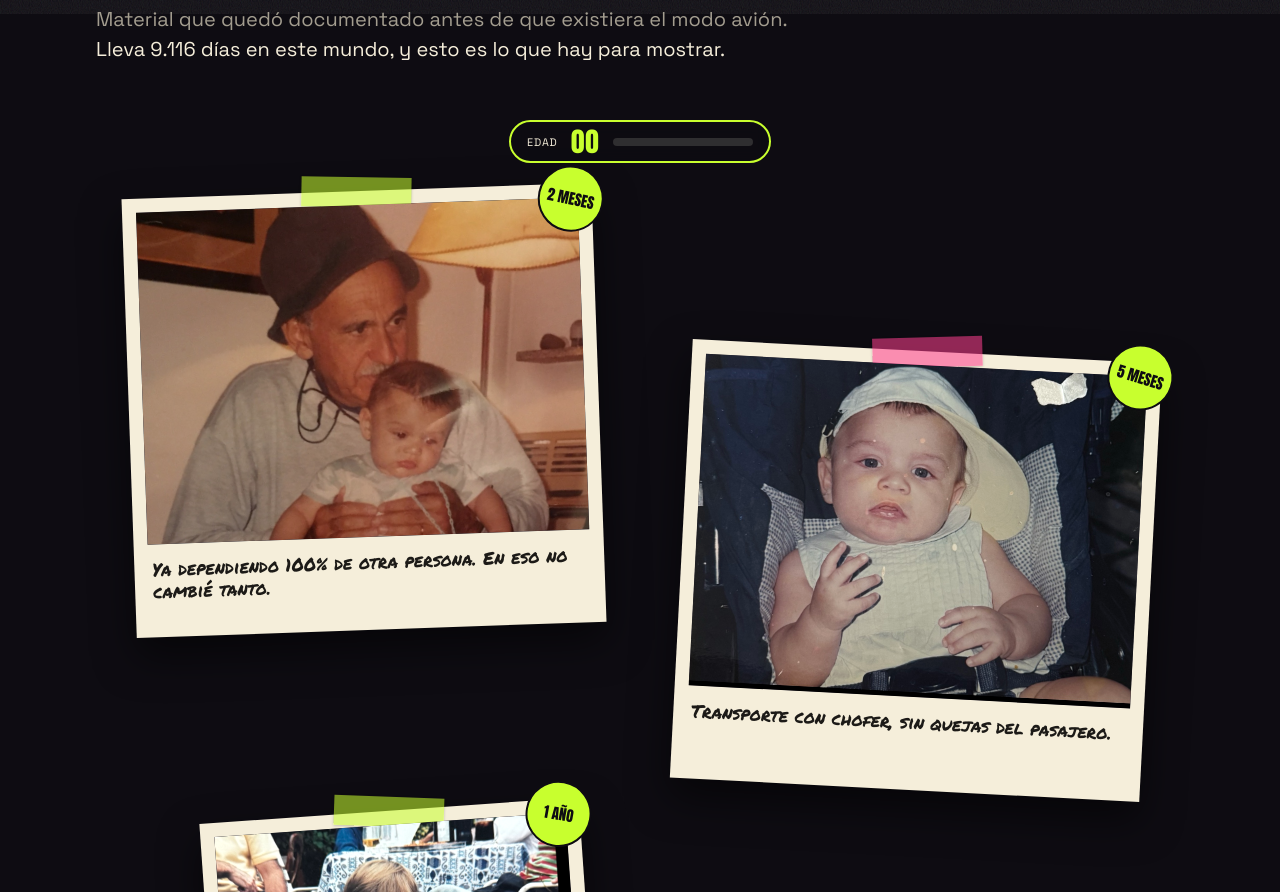
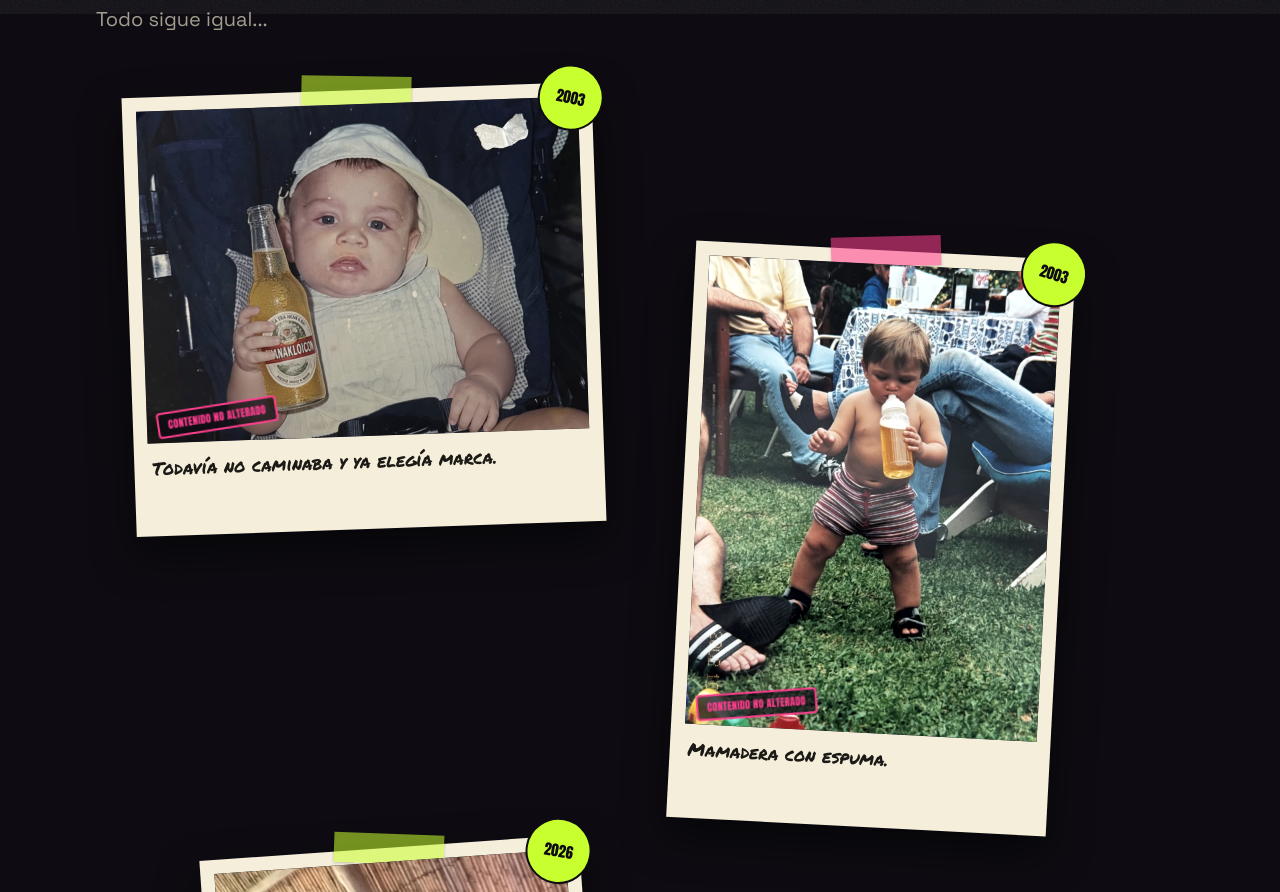
Before and after one commit to fbonorino/fran-cumple-25, a plain HTML site: page index.html in a window 1280 px wide. Shown: the part 1213-2105 px from the top of the page. Drawn offline with Linux system fonts and the light colour scheme.

Commit message:
Rehacer sección de fotos y ajustar hero y velitas
- Hero: sacar frase de relleno y horario de la previa (queda solo en las
  otras menciones: card Dónde, cintas, ticket, OG).
- Fotos: reemplazar por las nuevas (chiste sin cronología: "tomo desde
  bebé, sigo tomando"), sacar edadómetro/contador de días/polaroid de
  evidencia destruida y el código muerto asociado, agregar sello
  "CONTENIDO NO ALTERADO" configurable con animación de estampado.
- Velitas: reordenar filas con flex wrap-reverse para que las completas
  queden pegadas a la torta y la incompleta arriba, centrada.

```diff
--- a/css/styles.css
+++ b/css/styles.css
@@ -203,18 +203,7 @@ h2 em { font-style: normal; color: var(--acid); }
 .reveal { opacity: 0; transform: translateY(40px); transition: opacity .7s, transform .7s var(--ease-out); }
 .reveal.in { opacity: 1; transform: none; }
 
-/* ---------- edadómetro + polaroids ---------- */
-.edadometro {
-  position: sticky; top: 10px; z-index: 20; margin: 0 auto 28px; width: fit-content; max-width: 100%;
-  display: flex; align-items: center; gap: 10px; justify-content: center; white-space: nowrap;
-  background: rgba(14, 12, 18, .85); backdrop-filter: blur(8px); -webkit-backdrop-filter: blur(8px);
-  border: 2px solid var(--acid); border-radius: 999px; padding: 6px 16px;
-  font-size: .68rem; letter-spacing: .08em; text-transform: uppercase;
-}
-.edadometro b { font-family: var(--display); font-weight: 400; font-size: 1.7rem; line-height: 1; color: var(--acid); min-width: 1.3em; text-align: center; font-variant-numeric: tabular-nums; }
-.edad-bar { width: clamp(36px, 12vw, 140px); height: 8px; border-radius: 9px; background: rgba(245, 238, 218, .15); overflow: hidden; }
-.edad-bar i { display: block; height: 100%; width: 0; background: linear-gradient(90deg, var(--acid), var(--pink)); transition: width .5s; }
-
+/* ---------- polaroids ---------- */
 .fotos { overflow-x: clip; }
 .polaroids { display: grid; align-items: start; grid-template-columns: 1fr; gap: clamp(36px, 8vw, 70px); justify-items: center; }
 .polaroid {
@@ -231,7 +220,7 @@ h2 em { font-style: normal; color: var(--acid); }
   background: rgba(200, 255, 46, .55); box-shadow: 0 1px 3px rgba(0, 0, 0, .2);
 }
 .polaroid:nth-child(even)::before { background: rgba(255, 63, 142, .55); }
-.polaroid-img { aspect-ratio: 3 / 4; background: #2a2630; overflow: hidden; }
+.polaroid-img { position: relative; aspect-ratio: 3 / 4; background: #2a2630; overflow: hidden; }
 .polaroid.is-wide { width: min(92%, 470px); }
 .polaroid.is-wide .polaroid-img { aspect-ratio: 4 / 3; }
 .polaroid-img img { width: 100%; height: 100%; object-fit: cover; filter: saturate(.9) contrast(1.05); }
@@ -242,20 +231,29 @@ h2 em { font-style: normal; color: var(--acid); }
 .polaroid-ph span { font-size: 3.2rem; display: block; }
 .polaroid-ph code { color: var(--acid); }
 .polaroid figcaption { font-family: var(--hand); font-size: 1.12rem; line-height: 1.25; padding: 14px 4px 0; min-height: 4.2em; }
-.polaroid-edad {
+.polaroid-sticker {
   position: absolute; top: -18px; right: -12px; min-width: 66px; height: 66px; padding: 0 6px; border-radius: 33px;
   display: grid; place-items: center; background: var(--acid); color: var(--dark);
   font-family: var(--display); font-size: .92rem; transform: rotate(14deg); border: 2px solid var(--dark); z-index: 2;
 }
 figure { margin: 0; }
 
-/* polaroid final "evidencia destruida" */
-.polaroid-censura .polaroid-img { background: repeating-linear-gradient(45deg, #2a2630 0 14px, #1c1a20 14px 28px); }
-.polaroid-censura .censura-text {
-  width: 100%; height: 100%; display: grid; place-items: center; text-align: center; padding: 20px;
-  font-family: var(--display); text-transform: uppercase; font-size: clamp(1.1rem, 4vw, 1.5rem); line-height: 1.15; color: var(--pink);
+/* sello tipo peritaje, solo en las fotos que lo definan */
+.polaroid-sello {
+  position: absolute; left: 10px; bottom: 10px; z-index: 2; max-width: 62%;
+  padding: 5px 9px; border: 2px solid var(--pink); border-radius: 4px;
+  background: rgba(14, 12, 18, .74); color: var(--pink);
+  font-family: var(--display); font-weight: 400; text-transform: uppercase;
+  font-size: .64rem; letter-spacing: .03em; line-height: 1.2; text-align: center;
+  opacity: 0; transform: rotate(-7deg) scale(1);
 }
-.polaroid-censura .censura-text small { display: block; font-family: var(--hand); color: var(--ink); text-transform: none; font-size: .95rem; margin-top: 10px; }
+.polaroid.in .polaroid-sello { animation: stamp-in .5s .45s cubic-bezier(.2, .8, .2, 1) both; }
+@keyframes stamp-in {
+  0% { opacity: 0; transform: rotate(-7deg) scale(2.4); }
+  55% { opacity: 1; transform: rotate(-7deg) scale(.9); }
+  80% { transform: rotate(-7deg) scale(1.08); }
+  100% { opacity: 1; transform: rotate(-7deg) scale(1); }
+}
 
 @media (min-width: 820px) {
   .polaroids { grid-template-columns: 1fr 1fr; column-gap: 40px; row-gap: 20px; }
@@ -265,9 +263,11 @@ figure { margin: 0; }
 
 /* ---------- velitas ---------- */
 .cake { max-width: 560px; margin-inline: auto; touch-action: pan-y; user-select: none; -webkit-user-select: none; }
-.velas { display: grid; grid-template-columns: repeat(10, 1fr); row-gap: 4px; padding: 0 4%; }
+/* wrap-reverse: la última fila (la incompleta) queda arriba y centrada;
+   las filas completas se apilan abajo, pegadas a la torta. */
+.velas { display: flex; flex-wrap: wrap-reverse; justify-content: center; row-gap: 4px; padding: 0 4%; }
 .vela {
-  position: relative; height: 66px; padding: 0; background: none; border: 0;
+  position: relative; flex: 0 0 10%; height: 66px; padding: 0; background: none; border: 0;
   display: flex; align-items: flex-end; justify-content: center; -webkit-tap-highlight-color: transparent;
 }
 .vela::after { /* el palito */
--- a/index.html
+++ b/index.html
@@ -61,10 +61,10 @@
       </span>
     </h1>
 
-    <p class="hero-sub" id="hero-sub">Un cuarto de siglo. No redondea ni para bien ni para mal.</p>
+    <p class="hero-sub" id="hero-sub">Un cuarto de siglo.</p>
 
     <p class="hero-meta">
-      <span data-cfg="fechaTexto"></span>
+      <span data-cfg="fechaTextoHero"></span>
     </p>
 
     <div class="countdown" id="countdown" aria-label="Cuenta regresiva">
@@ -84,13 +84,7 @@
     <div class="section-head">
       <p class="kicker">Expediente N° 0025</p>
       <h2>25 años de <em>evidencia</em></h2>
-      <p class="lead">Material que quedó documentado antes de que existiera el modo avión. <span id="vivo"></span></p>
-    </div>
-
-    <div class="edadometro" id="edadometro">
-      <span class="edad-label">EDAD</span>
-      <b id="edad-num">00</b>
-      <span class="edad-bar"><i id="edad-fill"></i></span>
+      <p class="lead">Todo sigue igual...</p>
     </div>
 
     <div class="polaroids" id="polaroids"></div>
--- a/js/config.js
+++ b/js/config.js
@@ -4,13 +4,12 @@
 window.CONFIG = {
   nombre: "Fran",
 
-  // Fecha de nacimiento (para el contador de "días en este mundo")
-  nacimiento: "2001-10-06T00:00:00-03:00",
-
   // Fecha y hora de la previa (formato ISO, -03:00 = hora Argentina fija)
   fecha: "2026-10-10T23:00:00-03:00",
   // El mismo dato pero como lo leería un humano
   fechaTexto: "Sábado 10 de octubre · previa desde las 23 hs",
+  // Versión corta, solo para el hero (sin el horario de la previa)
+  fechaTextoHero: "Sábado 10 de octubre",
 
   previa: {
     nombre: "Directorio 252",
@@ -45,25 +44,23 @@ window.CONFIG = {
   // Si se deja vacío el formulario funciona en MODO DEMO (no guarda nada).
   scriptUrl: "https://script.google.com/macros/s/AKfycbyD8O7Se89MZn98D8UXrU01tE86Rt9sKk6t7Jr9eMbDDCJp8ix4KwtZmSXQuANY6LQR/exec",
 
-  // Tus fotos: están en /img/fotos, listadas acá en orden cronológico.
-  // edadNum = edad en años (puede ser fraccionaria) para el edadómetro.
-  // edadLabel = lo que se ve en el sticker de la polaroid.
+  // Tus fotos: están en /img/fotos. El chiste es uno solo, repetido: siempre
+  // tomó. No hay cronología marcada — sticker = el año de la foto nomás.
   // ancho: true = foto apaisada (4:3) en vez de vertical (3:4)
+  // sello: texto de un sello tipo "peritaje" sobre la foto (opcional, vacío/omitido = no se muestra)
   fotos: [
-    { src: "img/fotos/01.jpg", edadNum: 0.17, edadLabel: "2 MESES", ancho: true,
-      texto: "Ya dependiendo 100% de otra persona. En eso no cambié tanto." },
-    { src: "img/fotos/02.jpg", edadNum: 0.42, edadLabel: "5 MESES", ancho: true,
-      texto: "Transporte con chofer, sin quejas del pasajero." },
-    { src: "img/fotos/03.jpg", edadNum: 1, edadLabel: "1 AÑO",
-      texto: "Primeros pasos y ya con un accesorio en la boca." },
-    { src: "img/fotos/04.jpg", edadNum: 3, edadLabel: "3 AÑOS",
-      texto: "Reunión con un desconocido de barba blanca para pedirle cosas gratis." },
-    { src: "img/fotos/05.jpg", edadNum: 6, edadLabel: "6 AÑOS",
-      texto: "Ascendido a hermano mayor sin que nadie me preguntara." },
-    { src: "img/fotos/06.jpg", edadNum: 7, edadLabel: "7 AÑOS",
-      texto: "La seguridad de alguien que todavía no sabía nada." },
-    { src: "img/fotos/07.jpg", edadNum: 8, edadLabel: "8 AÑOS", ancho: true,
-      texto: "El resto del expediente, entre esta foto y hoy, quedó clasificado." },
+    { src: "img/fotos/01.webp", sticker: "2003", ancho: true, sello: "CONTENIDO NO ALTERADO",
+      alt: "Bebé con una botella de cerveza en la mano",
+      texto: "Todavía no caminaba y ya elegía marca." },
+    { src: "img/fotos/02.webp", sticker: "2003", ancho: false, sello: "CONTENIDO NO ALTERADO",
+      alt: "Bebé parado tomando de una mamadera",
+      texto: "Mamadera con espuma." },
+    { src: "img/fotos/03.webp", sticker: "2026", ancho: false,
+      alt: "Joven tomando agua de una botella",
+      texto: "Siempre cuidando la hidratación." },
+    { src: "img/fotos/04.webp", sticker: "2026", ancho: false,
+      alt: "Joven con una cerveza en la mano",
+      texto: "Ahora sí sabe leer la etiqueta." },
   ],
 
   // Intentos del botón "No" antes de rendirse (el último texto es cuando se rinde).
--- a/js/main.js
+++ b/js/main.js
@@ -135,9 +135,8 @@
     finish();
   })();
 
-  /* ---------- cuenta regresiva + días vivo ---------- */
+  /* ---------- cuenta regresiva ---------- */
   const partyAt = new Date(C.fecha).getTime();
-  const bornAt = new Date(C.nacimiento).getTime();
   function tickClock() {
     const left = partyAt - Date.now();
     const cd = $("#countdown");
@@ -153,34 +152,29 @@
       $("#cd-m").textContent = pad(Math.floor(s / 60) % 60);
       $("#cd-s").textContent = pad(s % 60);
     }
-    if (!Number.isNaN(bornAt)) {
-      const dias = Math.floor((Date.now() - bornAt) / 86400e3);
-      $("#vivo").textContent = `Lleva ${dias.toLocaleString("es-AR")} días en este mundo, y esto es lo que hay para mostrar.`;
-    }
   }
   tickClock();
   setInterval(tickClock, 1000);
 
-  /* ---------- polaroids + edadómetro ---------- */
+  /* ---------- polaroids ---------- */
   const wrap = $("#polaroids");
   const emojis = ["👶", "🧒", "🧑", "🧑"];
   C.fotos.forEach((f, i) => {
     const fig = document.createElement("figure");
     fig.className = "polaroid reveal" + (f.ancho ? " is-wide" : "");
     fig.tabIndex = 0;
-    fig.dataset.edad = f.edadNum;
     fig.style.setProperty("--r", `${(i % 2 ? 1 : -1) * (2 + ((i * 37) % 4))}deg`);
 
-    const edadSticker = document.createElement("span");
-    edadSticker.className = "polaroid-edad";
-    edadSticker.textContent = f.edadLabel;
+    const sticker = document.createElement("span");
+    sticker.className = "polaroid-sticker";
+    sticker.textContent = f.sticker;
 
     const box = document.createElement("div");
     box.className = "polaroid-img";
     const img = new Image();
     img.loading = "lazy";
     img.decoding = "async";
-    img.alt = `${C.nombre} a los ${f.edadLabel.toLowerCase()}`;
+    img.alt = f.alt || "";
     img.onerror = () => {
       box.innerHTML = `<div class="polaroid-ph"><div><span>${emojis[i % emojis.length]}</span>Acá va tu foto:<br><code></code></div></div>`;
       $("code", box).textContent = f.src;
@@ -188,52 +182,18 @@
     img.src = f.src;
     box.append(img);
 
+    if (f.sello) {
+      const sello = document.createElement("span");
+      sello.className = "polaroid-sello";
+      sello.textContent = f.sello;
+      box.append(sello);
+    }
+
     const cap = document.createElement("figcaption");
     cap.textContent = f.texto;
-    fig.append(edadSticker, box, cap);
+    fig.append(sticker, box, cap);
     wrap.append(fig);
   });
-
-  // Último polaroid: evidencia destruida (cubre de los 9 a los 24)
-  (() => {
-    const fig = document.createElement("figure");
-    fig.className = "polaroid polaroid-censura reveal";
-    fig.tabIndex = 0;
-    fig.dataset.edad = 25;
-    fig.style.setProperty("--r", `${(C.fotos.length % 2 ? 1 : -1) * 3}deg`);
-
-    const edadSticker = document.createElement("span");
-    edadSticker.className = "polaroid-edad";
-    edadSticker.textContent = "25";
-
-    const box = document.createElement("div");
-    box.className = "polaroid-img";
-    box.innerHTML = `<div class="censura-text">EVIDENCIA DESTRUIDA<br>POR SEGURIDAD<br><small>9 a 24 años · archivo dado de baja</small></div>`;
-
-    const cap = document.createElement("figcaption");
-    cap.textContent = "Mejor para todos.";
-    fig.append(edadSticker, box, cap);
-    wrap.append(fig);
-  })();
-
-  const maxEdad = 25;
-  let edadShown = 0, edadAnim;
-  function setEdad(target) {
-    cancelAnimationFrame(edadAnim);
-    $("#edad-fill").style.width = (target / maxEdad) * 100 + "%";
-    const step = () => {
-      if (edadShown === target) return;
-      edadShown += Math.sign(target - edadShown);
-      $("#edad-num").textContent = pad(edadShown);
-      edadAnim = requestAnimationFrame(step);
-    };
-    step();
-  }
-  const edadIO = new IntersectionObserver(
-    (entries) => entries.forEach((e) => e.isIntersecting && setEdad(Math.round(+e.target.dataset.edad))),
-    { rootMargin: "-45% 0px -45% 0px" }
-  );
-  $$(".polaroid").forEach((p) => edadIO.observe(p));
 
   /* ---------- reveal on scroll ---------- */
   // (el form de RSVP queda afuera a propósito: nunca debe depender de una animación para verse)
```
Also changed, not shown: img/fotos/01.jpg (deleted), img/fotos/01.webp (added), img/fotos/02.jpg (deleted), img/fotos/02.webp (added), img/fotos/03.jpg (deleted), img/fotos/03.webp (added), img/fotos/04.jpg (deleted), img/fotos/04.webp (added), img/fotos/05.jpg (deleted), img/fotos/06.jpg (deleted), img/fotos/07.jpg (deleted).
